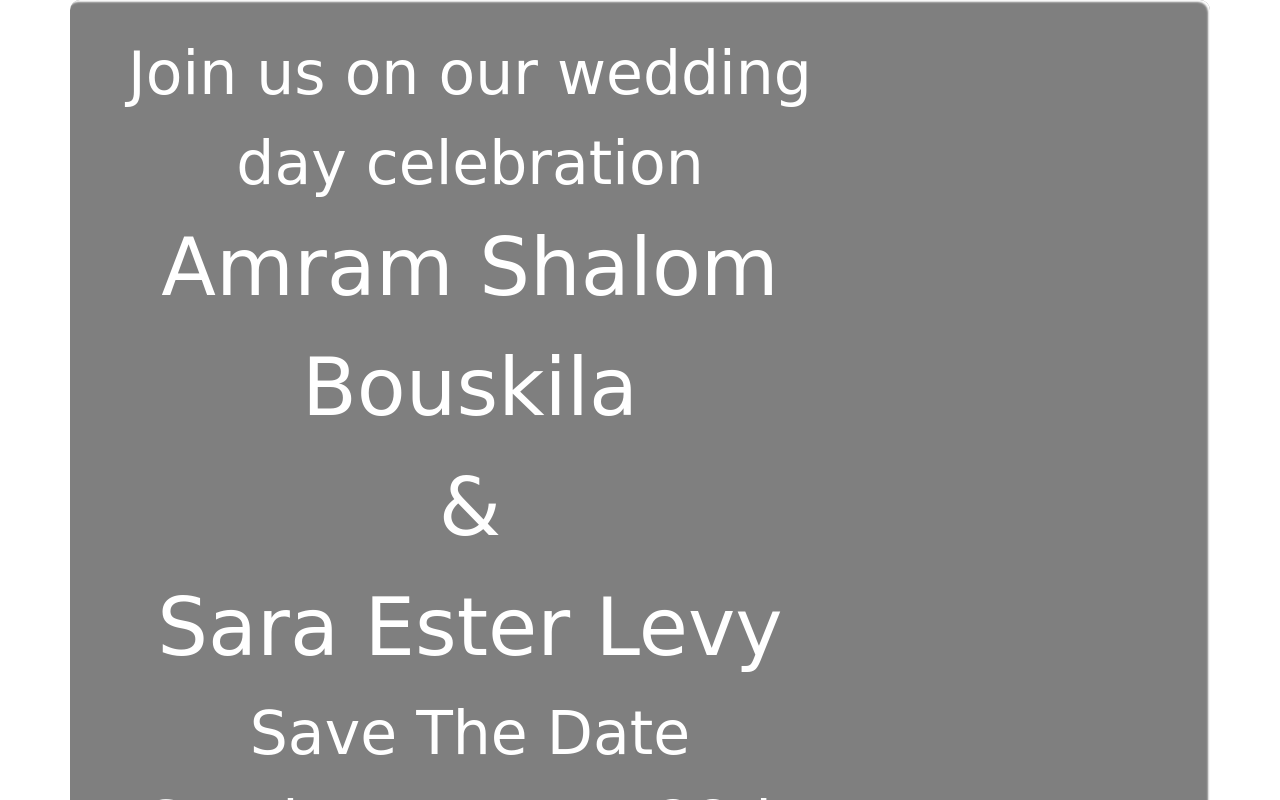
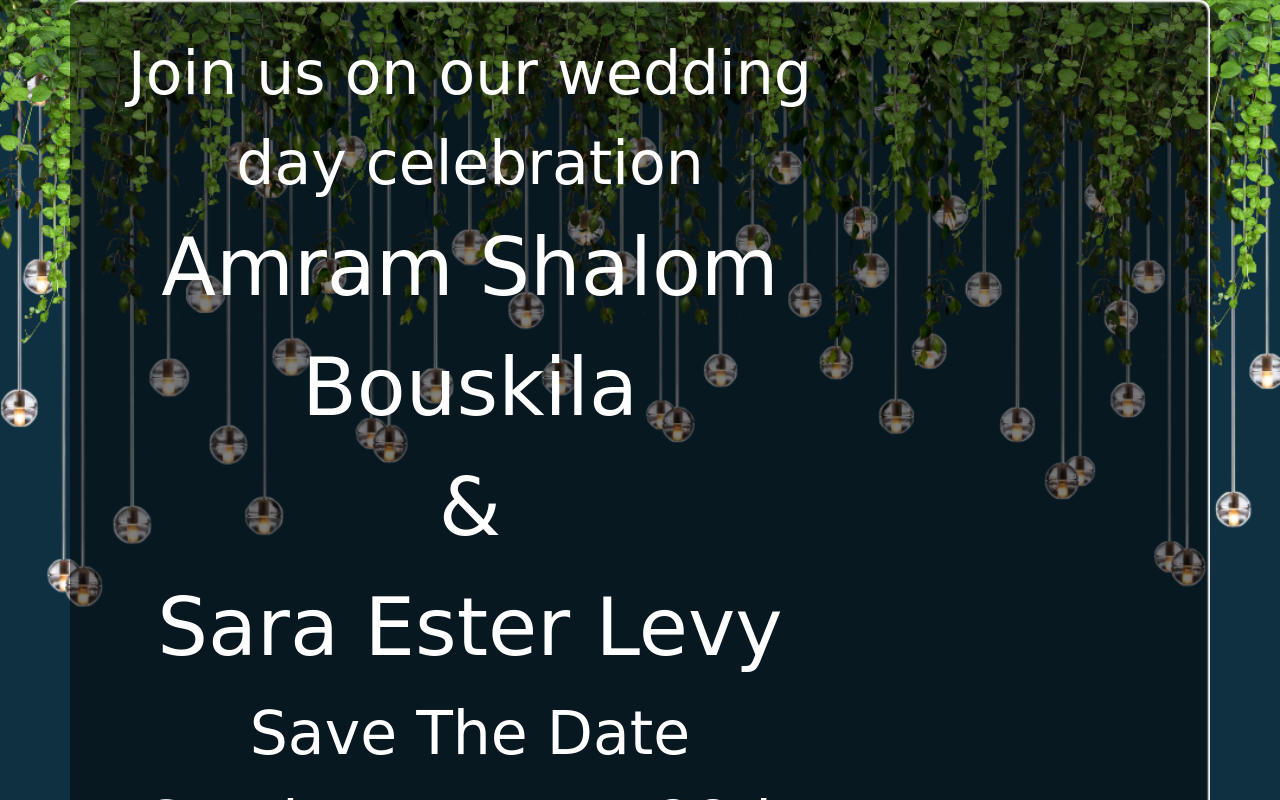
Before and after one commit to saraesterlevy/Wedding_Invitations, a plain HTML site: page index.html in a window 1280 px wide. Shown: the top 800 px of the page. Drawn offline with nearby package versions, Linux system fonts and the light colour scheme; a web font is replaced by a local one.

Commit message:
fixed image url in css file

```diff
--- a/invitation.css
+++ b/invitation.css
@@ -1,6 +1,6 @@
 body,
 html {
-    background: url('../invitation/inviteEdit2.jpg') no-repeat center center fixed;
+    background: url('../Wedding_Invitations/inviteEdit2.jpg') no-repeat center center fixed;
     -webkit-background-size: cover;
     -moz-background-size: cover;
     -o-background-size: cover;
```
